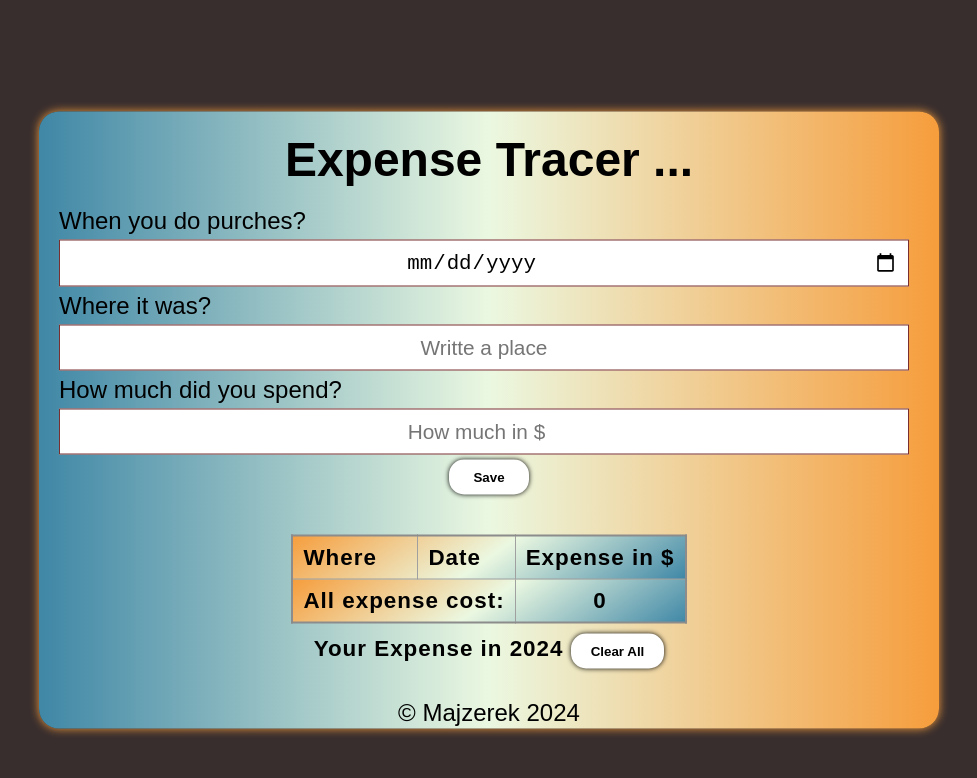
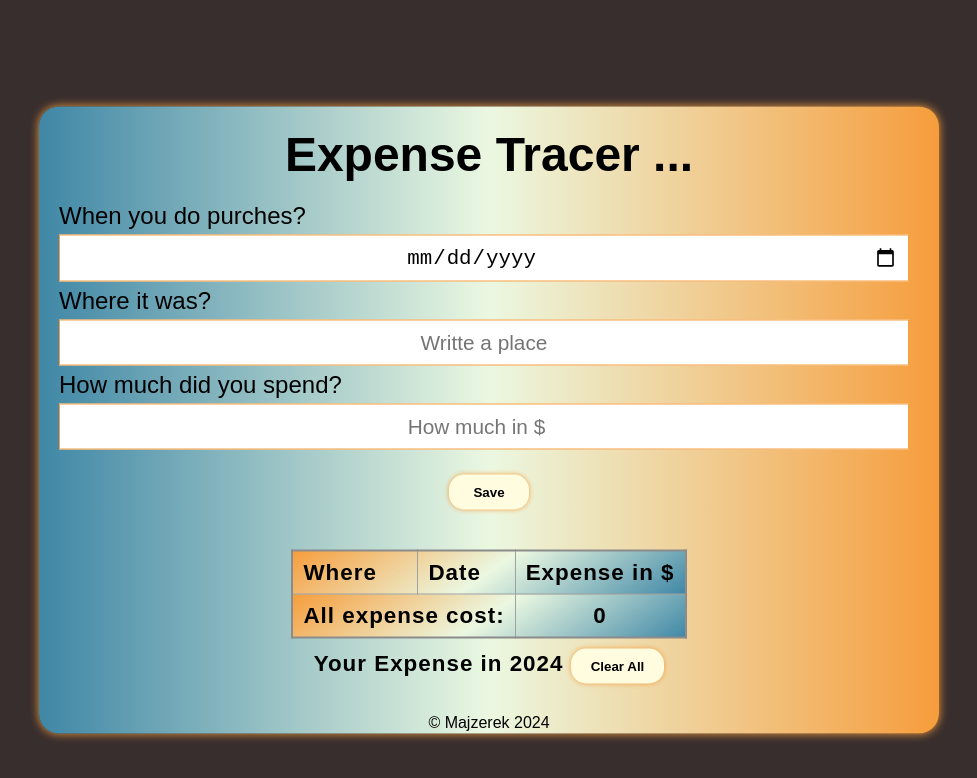
Before and after one commit to Majzerek/ExpenseTrack, a React (Create React App) app: page / in a window 1280 px wide. Shown: the top 778 px of the page, without its empty margins (151-1128 px from the left). Built offline with nearby package versions, Linux system fonts and the light colour scheme.

Commit message:
root pseudoelement css

```diff
--- a/src/index.css
+++ b/src/index.css
@@ -2,6 +2,16 @@
   margin: 0;
   padding: 0;
   box-sizing: border-box;
+}
+:root{
+  --body-bg-color: #382e2e;
+  --main-bg-color: linear-gradient(0.25turn, #3f87a6, #ebf8e1, #f69d3c);
+  --table-bg-color:linear-gradient(325deg, #3f87a6, #ebf8e1, #f69d3c);
+  --table-row-even-color: #ebf8e1;
+  --table-row-odd-color:#ddbf9f;
+  --app-box-shadow: #f69d3c;
+  --btn-bg-color: #fffcdf;
+  --btn-bg-hover-color: #3f87a6;
 }
 body {
   position: relative;
@@ -10,7 +20,7 @@ body {
   margin: 0 auto;
   font-family: Arial, "Helvetica Neue", Helvetica, sans-serif;
   font-size: 1.5rem;
-  background-color: #382e2e;
+  background-color: var(--body-bg-color);
 }
 table {
   text-align:left;
@@ -19,8 +29,8 @@ table {
   font-family:Arial, Helvetica, sans-serif;
   font-size: 1.4rem;
   letter-spacing: 1px;
+}
 
-}
 
 caption {
   caption-side: bottom;
@@ -30,7 +40,8 @@ caption {
 
 thead,
 tfoot {
-  background: linear-gradient(325deg, #3f87a6, #ebf8e1, #f69d3c);
+  background: var(--table-bg-color);
+
 }
 
 th,
@@ -44,10 +55,10 @@ td:last-of-type {
 }
 
 tbody > tr:nth-of-type(even) {
-  background-color: #ebf8e1;
+  background-color: var(--table-row-even-color);
 }
 tbody > tr:nth-of-type(odd){
-  background-color: #ddbf9f;
+  background-color: var(--table-row-odd-color) ;
 }
 tfoot th {
   text-align: right;
@@ -64,8 +75,8 @@ tfoot td {
   width: 100%;
   margin-top: 20px;
   border-radius: 20px;
-  box-shadow: 0 0 10px #f69d3c;
-  background: linear-gradient(0.25turn, #3f87a6, #ebf8e1, #f69d3c);
+  box-shadow: 0 0 10px var(--app-box-shadow);
+  background:var(--main-bg-color) ;
 }
 
 .form {
@@ -83,12 +94,12 @@ tfoot td {
   margin: 5px 10px 5px 0;
   padding: 10px;
   background-color: #fff;
-  border: 1px solid #792f2f;
+  border: 1px solid var(--app-box-shadow);
   font-size: 1.3rem;
   text-align: center;
 }
 .form_valid input:focus-visible {
-  background-color: royalblue;
+  background-color: var(--btn-bg-hover-color);
   color: #fff;
 }
 .form h1 {
@@ -99,21 +110,20 @@ tfoot td {
 form ul li {
   list-style: none;
 }
-form ul li label{
-  margin-right: 20px;
-}
+
 .btn {
   padding:10px 20px;
   border: none;
   border-radius: 15px;
-  box-shadow: 0 0 5px black;
-  background-color: #fff;
+  box-shadow: 0 0 5px var(--app-box-shadow);
+  background-color: var(--btn-bg-color);
   font-weight: bold;
   cursor: pointer;
   transition: .1s linear;
 }
 .btn_submit {
   align-self: center;
+  margin-top: 20px;
   width: 80px;
 }
 .btn:hover{
@@ -127,6 +137,7 @@ form ul li label{
 footer {
   text-align: center;
   margin-bottom: 2px;
+  font-size: 1rem;
 }
 
 @media (max-width: 900px) {
```
